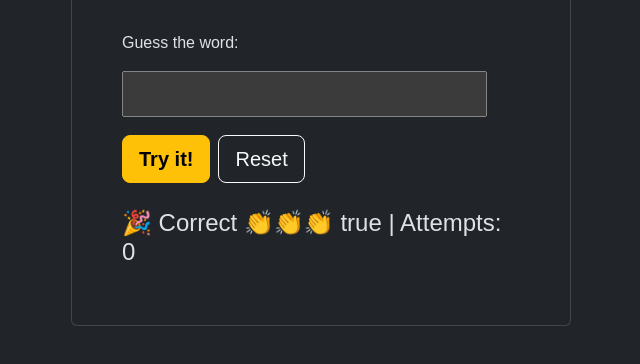
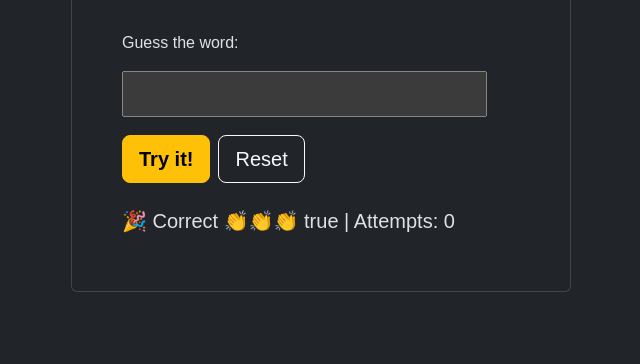
Before and after one commit to ezebar/scramble-ezeba, a website built with Vite: page index.html in a window 1280 px wide. Both pictures are taken after a click on the button "Try it!". Shown: the part 308-672 px from the top of the page, without its empty margins (319-959 px from the left). Built offline with nearby package versions, Linux system fonts and the light colour scheme.

Commit message:
Score number no increase === words.length
scoreDOM.textContent = `${noOfCorrectAnswers} / ${words.length}`;

```diff
--- a/index.html
+++ b/index.html
@@ -24,7 +24,7 @@
     <button type="button" class="btn btn-lg btn-warning btn-try fw-bold">Try it!</button>
     <button type="button" class="btn btn-lg btn-outline-light btn-reset">Reset</button>
   </div>
-    <h4 class="result mt-3 fs-4"></h4>
+    <h4 class="result mt-3 fs-5"></h4>
 </div>
 </section>
   <script src="https://cdn.jsdelivr.net/npm/bootstrap@5.3.1/dist/js/bootstrap.bundle.min.js" integrity="sha384-HwwvtgBNo3bZJJLYd8oVXjrBZt8cqVSpeBNS5n7C8IVInixGAoxmnlMuBnhbgrkm" crossorigin="anonymous"></script>
--- a/src/js/main.js
+++ b/src/js/main.js
@@ -15,9 +15,9 @@ const initApp = () => {
     const { words, index } = Store.getState();
     const { id, word } = words[index];
     // console.log({ id, word });
+    const noOfCorrectAnswers = Utils.getNoOfCorrectAnswers();
+  if (noOfCorrectAnswers != words.length) {
     const inputWord = inputWordDOM.value;
-    // console.log(words[index].noOfAttempts)
-  //  if (index != words.length) {
     if (Utils.isAnagram(word, inputWord)) {
       Store.setState(
         (state) => ({
@@ -29,18 +29,14 @@ const initApp = () => {
         }),
         true
       );
-
       const hasCorrectAnswer = Utils.getHasCorrectAnswerByWordIndex();
       const noOfCorrectAnswers = Utils.getNoOfCorrectAnswers();
       const AttemptsAnswers = Utils.getnoOfAttemptsbyIndex();
       const noOfAttemptsAnswers = Utils.getNoOfAttempts();
-
       scoreDOM.textContent = `${noOfCorrectAnswers} / ${words.length}`;
       inputWordDOM.value = "";
       resultDOM.textContent = `🎉 Correct 👏👏👏  ${hasCorrectAnswer} | Attempts: ${noOfAttemptsAnswers}`;
       // scoresDOM.textContent = `${scoreIndex + 1} / ${words.length}`;
-
-
         if (index < words.length - 1) {
           Store.setState((state) => ({ ...state, index: state.index + 1 }), true);
           ViewScramble.render();
@@ -61,7 +57,7 @@ const initApp = () => {
       console.log(noOfAttemptsAnswers);
       resultDOM.textContent = `Incorrect, try again❗️${hasCorrectAnswer} | Attempts: ${noOfAttemptsAnswers}`;
   }
-  // }
+}
   });
 
   btnResetDOM.addEventListener("click", () => {
--- a/src/js/utils.js
+++ b/src/js/utils.js
@@ -24,6 +24,7 @@ const getHasCorrectAnswerByWordIndex = () => {
 const getNoOfCorrectAnswers = () => {
   const { words } = Store.getState();
   const noOfCorrectAnswer = words.filter(
+    // ONLY filter as = word.hasCorrectAnswer === true
     (word) => word.hasCorrectAnswer).length;
   return noOfCorrectAnswer;
 };
@@ -34,7 +35,7 @@ const getnoOfAttemptsbyIndex = () => {
   return noOfAttempts;
 }
 
-//sume each word.noOfAttemps value
+//sum each word.noOfAttemps value
 const getNoOfAttempts = () => {
   const {words} = Store.getState();
   const noOfAttemptsAnswer = words.map((word) => word.noOfAttempts)
```
Lines whose indentation alone changed are shown as unchanged.
